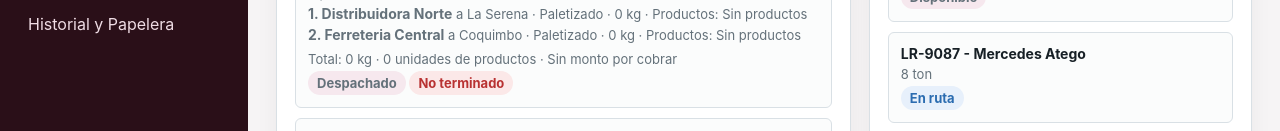
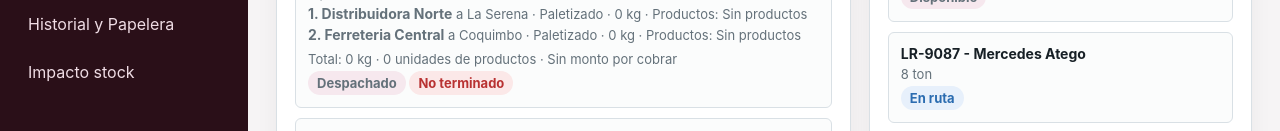
Before and after one commit to hectorasg-cpu/hector-transporte, a website: page outputs/index.html in a window 1280 px wide. Shown: the part 669-800 px from the top of the page. Drawn offline with Linux system fonts and the light colour scheme; no server answers.

Commit message:
Update index.htmlCargar vista impacto stock

```diff
--- a/outputs/index.html
+++ b/outputs/index.html
@@ -124,5 +124,6 @@
       })();
     </script>
     <script src="./dedup-save.js?v=20260715"></script>
+    <script src="./stock-impact.js?v=20260715"></script>
   </body>
 </html>
```
